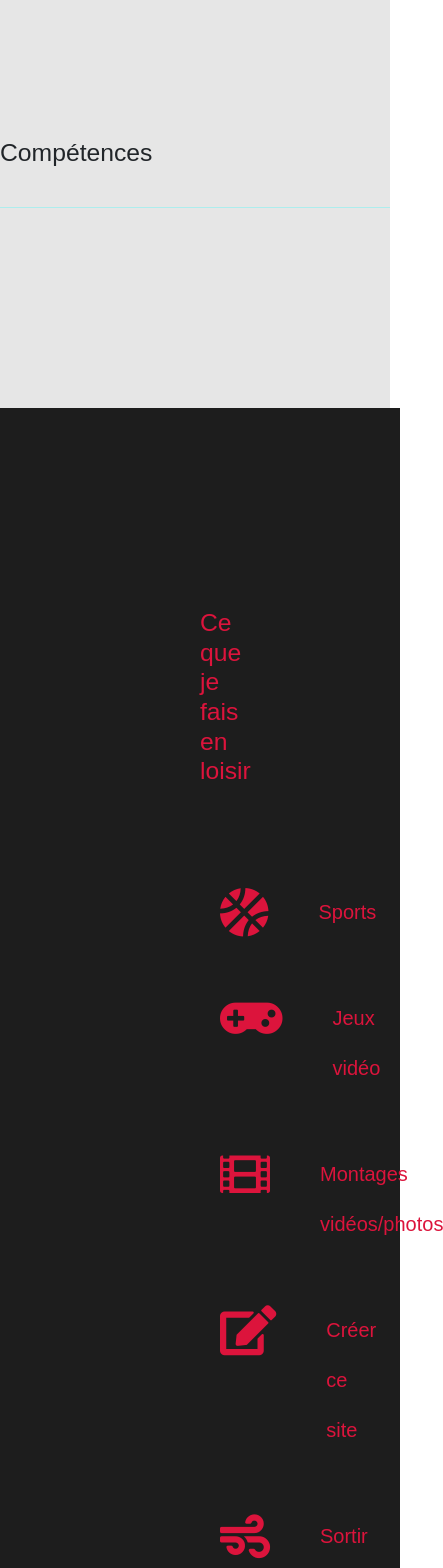
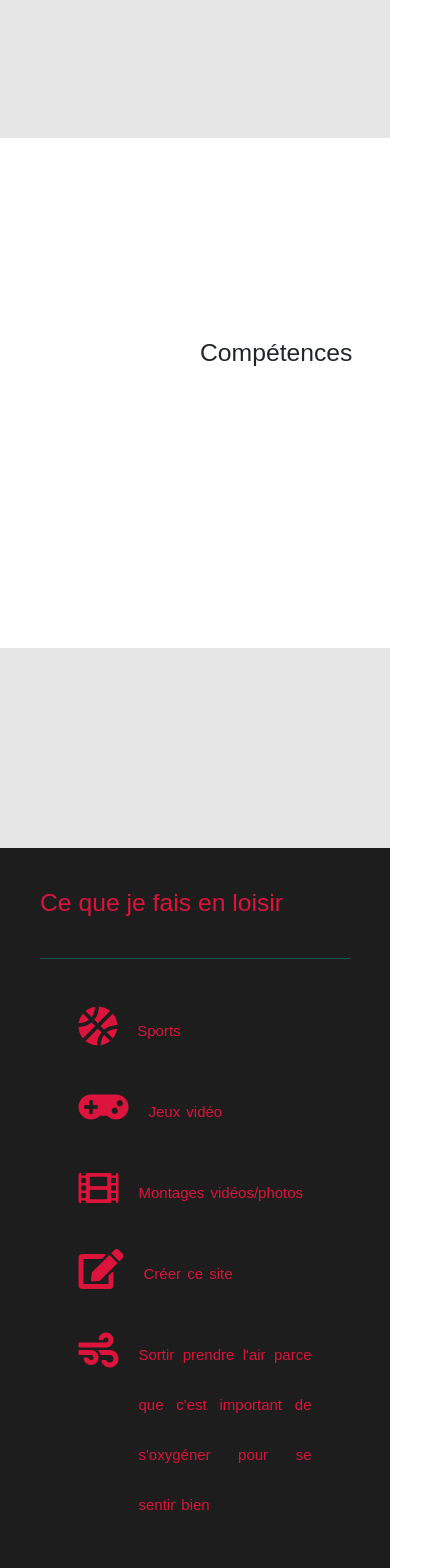
Before and after one commit to Austin-William/Curriculum-vitae, a React (Create React App) app: page / in a window 390 px wide. Shown: the part 3720-5288 px from the top of the page, 443 px wide, since content can reach past the window. Built offline with nearby package versions, Linux system fonts and the light colour scheme.

Commit message:
[FIX] responsive ui hobbies

```diff
--- a/src/components/Skills.js
+++ b/src/components/Skills.js
@@ -8,10 +8,12 @@ function Skills() {
 
     return (
         <div className="Skills" id="skills">
-            <h2>
-                {t("cv.skills.title")}
-            </h2>
-            <hr />
+            <div className="Skills-container">
+                <h2>
+                    {t("cv.skills.title")}
+                </h2>
+                <hr />
+            </div>
         </div>
     );
 }
--- a/src/styles/Hobbies.css
+++ b/src/styles/Hobbies.css
@@ -37,3 +37,38 @@
     font-size: 50px;
     margin-right: 1em;
 }
+
+@media screen and (max-width: 768px) {
+
+    .Hobbies .Hobbies-container {
+        padding: 1em;
+        background-color: rgb(29, 29, 29);
+    }
+
+
+    .Hobbies .Hobbies-description {
+        height: auto;
+        width: 80%;
+        text-align: justify;
+        word-spacing: 2px;
+        font-size: 20px;
+        display: flex;
+        flex-direction: column;
+        margin: auto;
+    }
+
+    .Hobbies-description p {
+        font-size: 15px;
+        padding: 0.5em;
+        border-radius: 1em;
+    }
+
+    .Hobbies-description p:hover {
+        border-radius: 1em;
+    }
+
+    .Hobbies-description i {
+        font-size: 40px;
+        margin-right: 0.5em;
+    }
+}
--- a/src/styles/Skills.css
+++ b/src/styles/Skills.css
@@ -1,3 +1,8 @@
 .Skills {
     margin-top: 5em;
 }
+
+.Skills-container {
+    padding: 5em;
+    background-color: white;
+}
```
